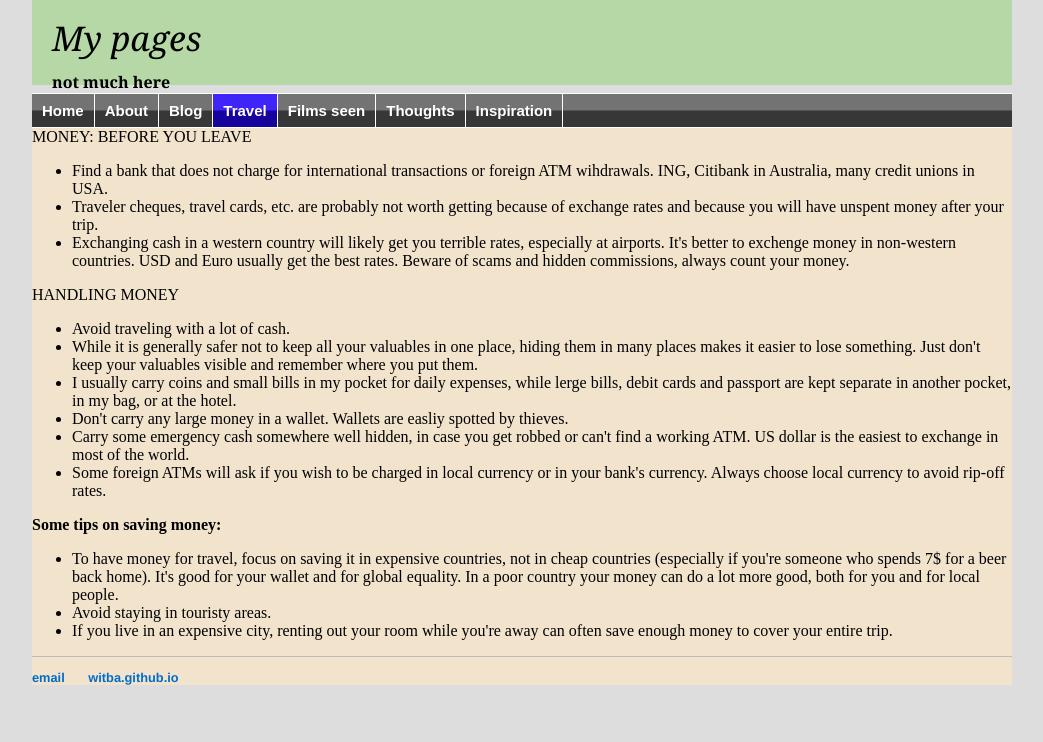
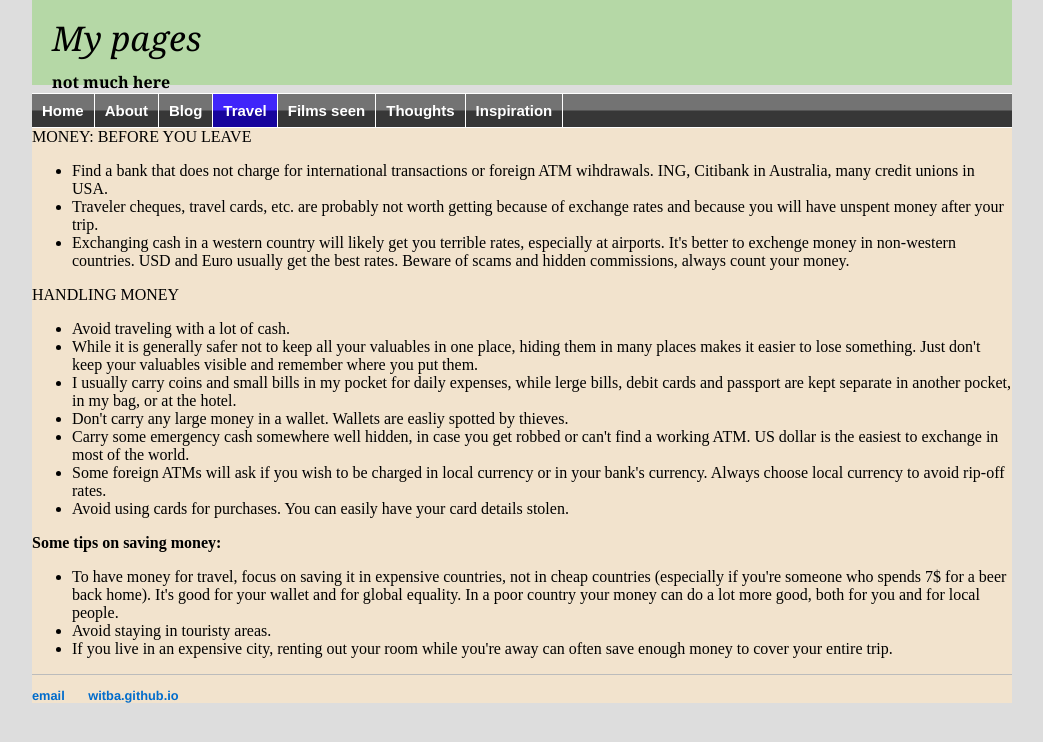
Before and after one commit to witba/witba.github.io, a Jekyll site: the page built from travel/money.html, in a window 1280 px wide. Shown: the top 742 px of the page, without its empty margins (118-1161 px from the left). Built offline with Jekyll 4.4.1, drawn with Linux system fonts in a browser that asks for light colours.

Commit message:
Update money.html

```diff
--- a/travel/money.html
+++ b/travel/money.html
@@ -19,6 +19,7 @@ HANDLING MONEY<br>
 <li>Don't carry any large money in a wallet. Wallets are easliy spotted by thieves.
 <li>Carry some emergency cash somewhere well hidden, in case you get robbed or can't find a working ATM. US dollar is the easiest to exchange in most of the world.
 <li>Some foreign ATMs will ask if you wish to be charged in local currency or in your bank's currency. Always choose local currency to avoid rip-off rates.
+<li>Avoid using cards for purchases. You can easily have your card details stolen.
 </ul>
 <b>Some tips on saving money:</b><br>
 <ul>
```
